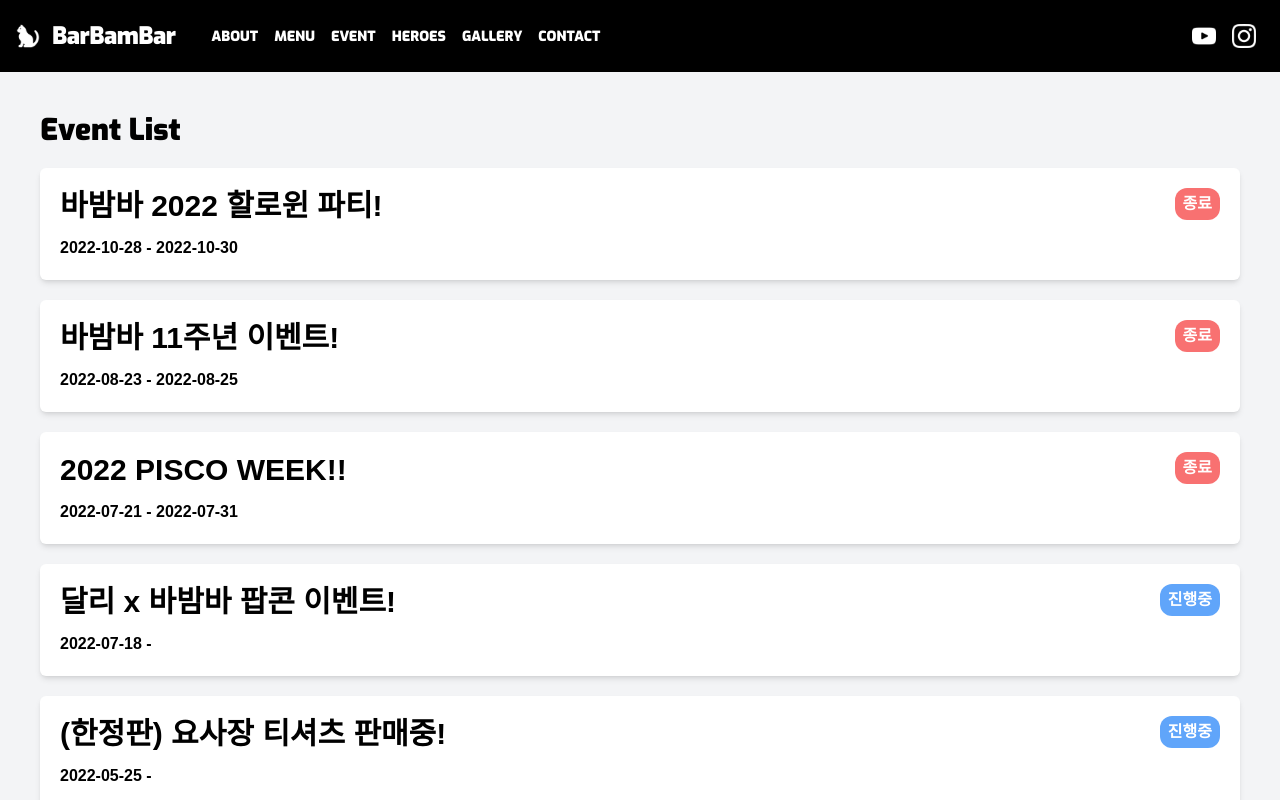
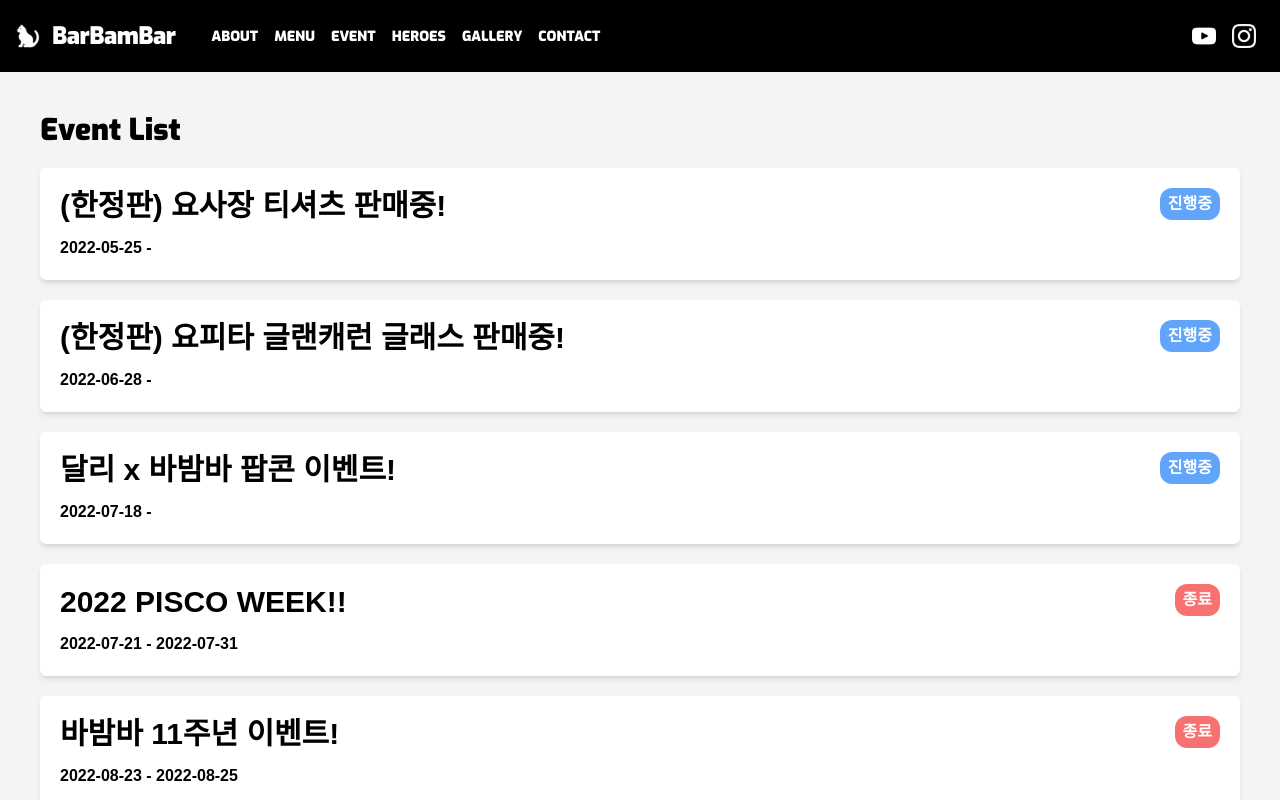
Before and after one commit to rlatmfrl24/barbambar, a Next.js app: page /event/list in a window 1280 px wide. Shown: the top 800 px of the page. Built offline with nearby package versions, Linux system fonts and the light colour scheme; a web font is replaced by a local one.

Commit message:
event list sort 적용

```diff
--- a/pages/event/list.tsx
+++ b/pages/event/list.tsx
@@ -1,22 +1,18 @@
 import { NextPage } from "next";
 import Head from "next/head";
 import Link from "next/link";
-import { useEffect } from "react";
 import eventList from "../../pages/api/data/event.json";
 
 const EventList: NextPage = () => {
-  useEffect(() => {
-    // event sort by isOngoing boolean
-    eventList.sort((a, b) => {
-      if (a.isOngoing && !b.isOngoing) {
-        return 1;
-      } else if (!a.isOngoing && b.isOngoing) {
-        return -1;
-      } else {
-        return 0;
-      }
+  function sortEventList() {
+    const list = JSON.parse(JSON.stringify(eventList));
+    const sortedList = list.sort((a, b) => {
+      const aDate = new Date(a.startDate);
+      const bDate = new Date(b.startDate);
+      return aDate.getTime() - bDate.getTime();
     });
-  }, []);
+    return sortedList;
+  }
 
   return (
     <div className="flex justify-center h-full bg-gray-100">
@@ -28,7 +24,7 @@ const EventList: NextPage = () => {
           <h1 className="text-3xl font-exo font-bold">Event List</h1>
         </div>
         <div id="event_list" className="mt-5 flex flex-col gap-5">
-          {eventList.map((event, index) => (
+          {sortEventList().map((event: any, index: number) => (
             <Link href={`/event/${event._id}`} key={index}>
               <a>
                 <EvnetCard
```
